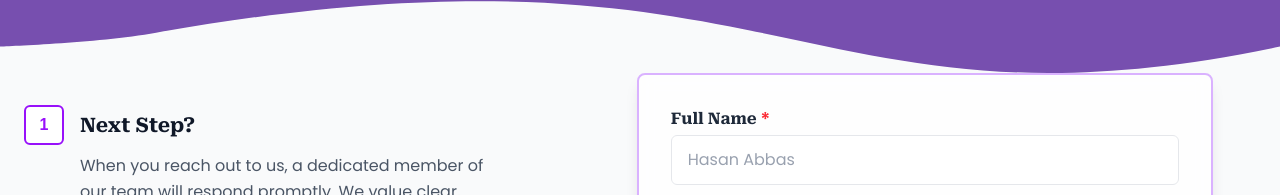
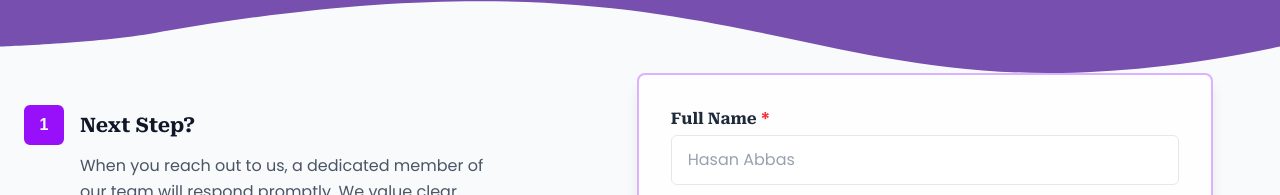
Before and after one commit to Chamaeleo-Tech/Chamaeleo-tech, a Next.js app: page /contact-us in a window 1280 px wide. Shown: the part 478-673 px from the top of the page. Built offline with nearby package versions, Linux system fonts and the light colour scheme.

Commit message:
cham 9 1

```diff
--- a/components/Contact/ContactSteps.tsx
+++ b/components/Contact/ContactSteps.tsx
@@ -37,7 +37,7 @@ export default function ContactSteps() {
                     <div key={step.id} className="cursor-pointer" onClick={() => toggleStep(step.id)}>
                         <div className="flex items-center gap-4 mb-2">
                             <div className={`w-10 h-10 flex items-center justify-center rounded-md font-bold transition-colors border-2 hover:border-purple-600 hover:text-purple-600 hover:bg-white ${isActive
-                                ? 'border-purple-600 text-purple-600 bg-white'
+                                ? 'border-purple-600 text-white bg-purple-600'
                                 : 'border-teal-400 bg-teal-400 text-white'
                                 }`}>
                                 {step.id}
```
